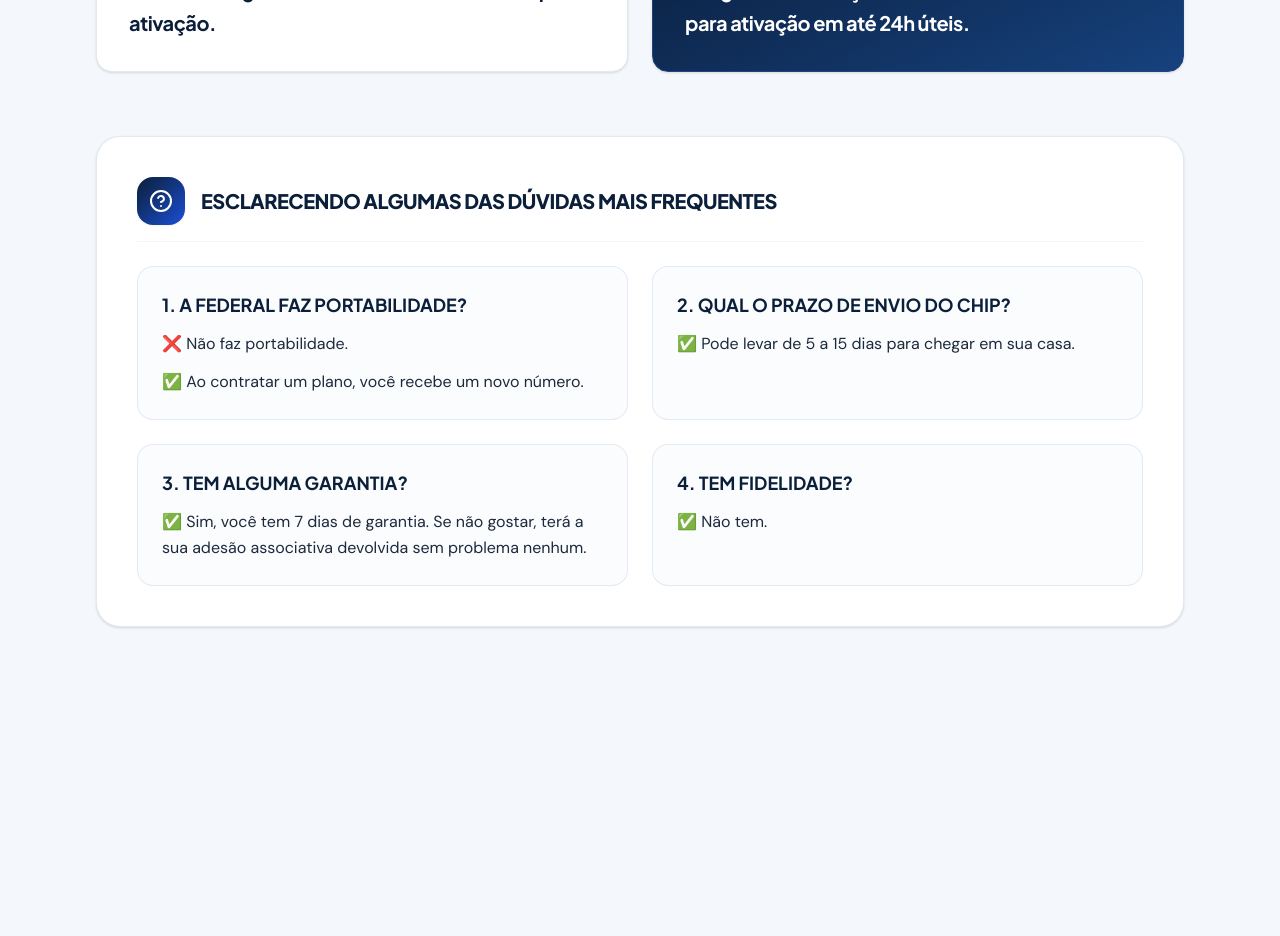
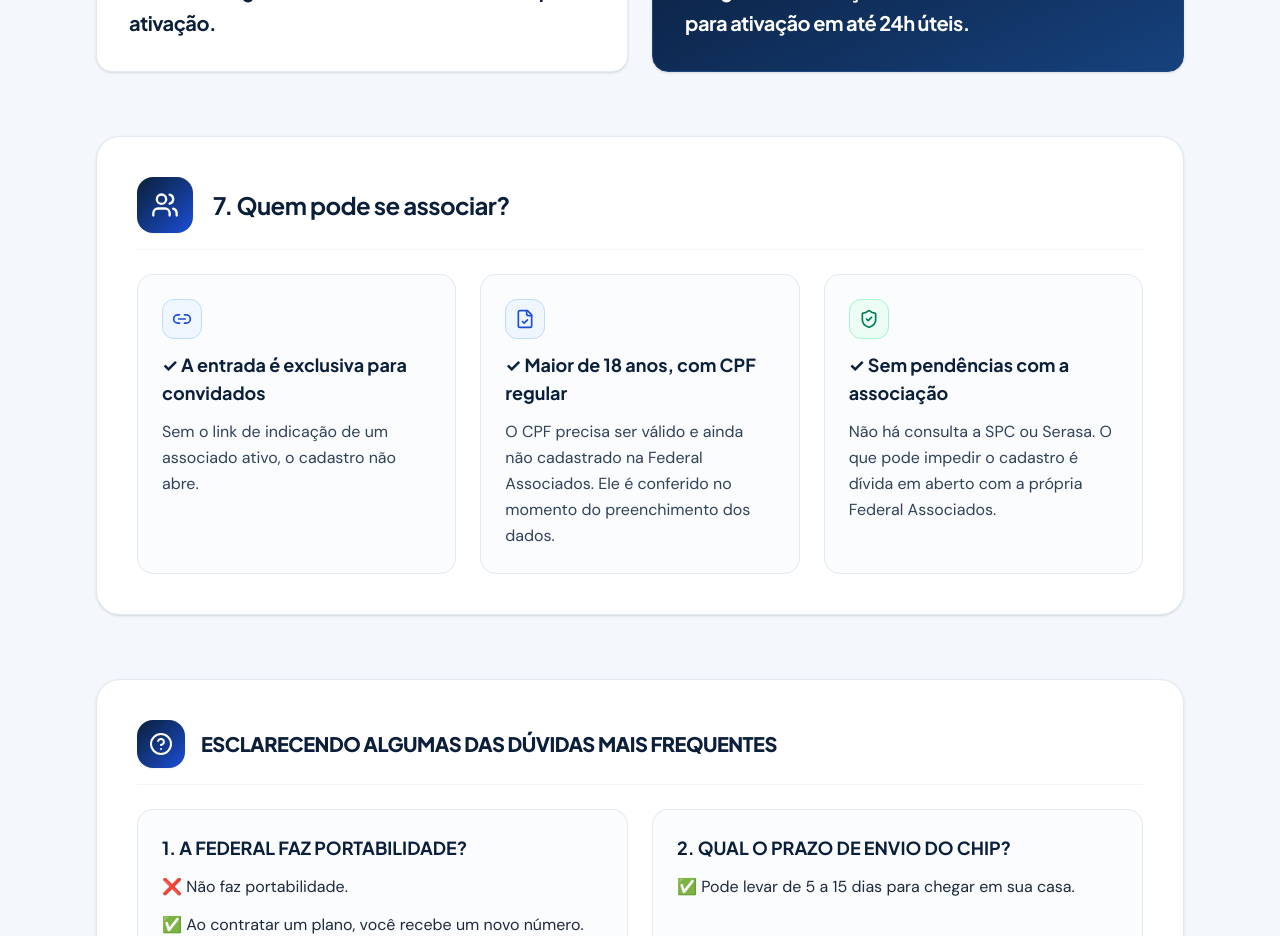
Before and after one commit to erivaniacasanova-jpg/como-funciona-a-federal-, a React (Vite) app: page / in a window 1280 px wide. Shown: the part 3420-4356 px from the top of the page. Before the commit the page ends 4095 px from the top, so only its background shows below. Built offline with nearby package versions, Linux system fonts and the light colour scheme.

Commit message:
Add files via upload

```diff
--- a/src/App.tsx
+++ b/src/App.tsx
@@ -5,9 +5,11 @@ import {
   CheckCircle2,
   ClipboardCheck,
   Clock,
+  FileCheck,
   Handshake,
   HelpCircle,
   Home,
+  Link2,
   Lock,
   Phone,
   PhoneCall,
@@ -21,6 +23,7 @@ import {
   Smartphone,
   Truck,
   UserCheck,
+  Users,
   Wallet,
   Wifi,
 } from 'lucide-react';
@@ -474,6 +477,56 @@ export default function App() {
           </article>
         </section>
 
+        {/* STEP 7 */}
+        <section id="etapa-7" className="scroll-mt-24 rounded-3xl border border-slate-200/90 bg-white p-6 sm:p-8 lg:p-10 shadow-sm space-y-6">
+          <div className="flex flex-col sm:flex-row sm:items-center gap-4 sm:gap-5 pb-4 border-b border-slate-100">
+            <div className="flex h-14 w-14 shrink-0 items-center justify-center rounded-2xl bg-gradient-to-br from-[#0B1F3A] to-[#1D4ED8] text-white shadow-xs">
+              <Users className="h-7 w-7" aria-hidden="true" />
+            </div>
+            <h2 className="font-display text-xl sm:text-2xl font-bold tracking-tight text-[#0B1F3A] leading-snug text-balance">
+              7. Quem pode se associar?
+            </h2>
+          </div>
+
+          <div className="grid grid-cols-1 md:grid-cols-3 gap-6 items-stretch">
+            <article className="flex flex-col gap-3 rounded-2xl border border-slate-200/90 bg-slate-50/65 p-6">
+              <div className="flex h-10 w-10 items-center justify-center rounded-xl bg-blue-50 border border-blue-200 text-[#1D4ED8]">
+                <Link2 className="h-5 w-5" aria-hidden="true" />
+              </div>
+              <h3 className="font-display text-base sm:text-lg font-bold text-[#0B1F3A]">
+                ✓ A entrada é exclusiva para convidados
+              </h3>
+              <p className="text-[15.5px] sm:text-base leading-relaxed text-slate-700">
+                Sem o link de indicação de um associado ativo, o cadastro não abre.
+              </p>
+            </article>
+
+            <article className="flex flex-col gap-3 rounded-2xl border border-slate-200/90 bg-slate-50/65 p-6">
+              <div className="flex h-10 w-10 items-center justify-center rounded-xl bg-blue-50 border border-blue-200 text-[#1D4ED8]">
+                <FileCheck className="h-5 w-5" aria-hidden="true" />
+              </div>
+              <h3 className="font-display text-base sm:text-lg font-bold text-[#0B1F3A]">
+                ✓ Maior de 18 anos, com CPF regular
+              </h3>
+              <p className="text-[15.5px] sm:text-base leading-relaxed text-slate-700">
+                O CPF precisa ser válido e ainda não cadastrado na Federal Associados. Ele é conferido no momento do preenchimento dos dados.
+              </p>
+            </article>
+
+            <article className="flex flex-col gap-3 rounded-2xl border border-slate-200/90 bg-slate-50/65 p-6">
+              <div className="flex h-10 w-10 items-center justify-center rounded-xl bg-emerald-50 border border-emerald-200 text-emerald-700">
+                <ShieldCheck className="h-5 w-5" aria-hidden="true" />
+              </div>
+              <h3 className="font-display text-base sm:text-lg font-bold text-[#0B1F3A]">
+                ✓ Sem pendências com a associação
+              </h3>
+              <p className="text-[15.5px] sm:text-base leading-relaxed text-slate-700">
+                Não há consulta a SPC ou Serasa. O que pode impedir o cadastro é dívida em aberto com a própria Federal Associados.
+              </p>
+            </article>
+          </div>
+        </section>
+
         {/* FAQ */}
         <section className="rounded-3xl border border-slate-200/90 bg-white p-6 sm:p-8 lg:p-10 shadow-sm space-y-6">
           <div className="flex flex-col sm:flex-row sm:items-center gap-4 pb-4 border-b border-slate-100">
```
